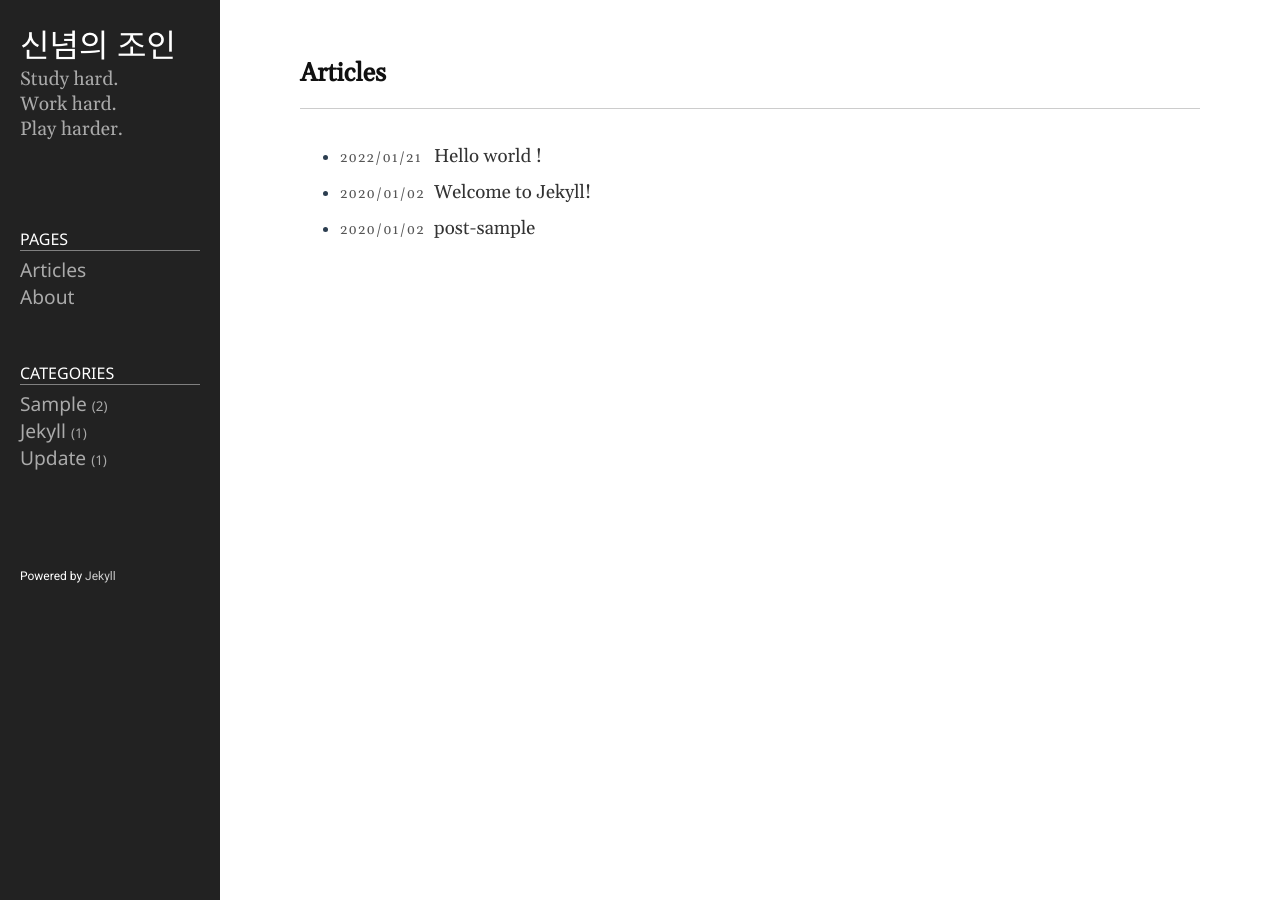
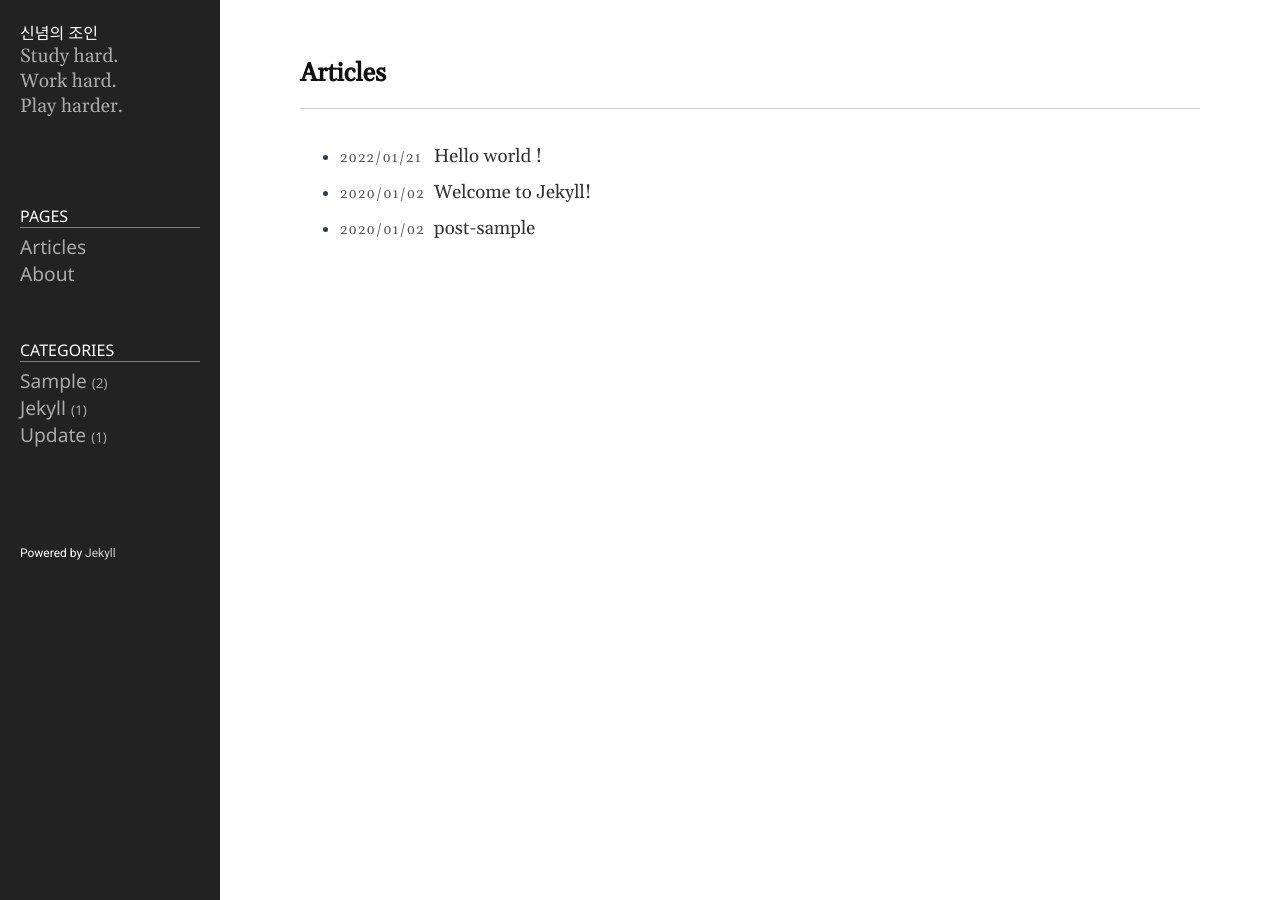
Before and after one commit to shin-nyum/shin-nyum_test.github.io, a Jekyll site: the page built from index.md, in a window 1280 px wide. Built offline with Jekyll 4.4.1, drawn with Linux system fonts in a browser that asks for light colours.

Commit message:
site mode

```diff
--- a/public/css/style.css
+++ b/public/css/style.css
@@ -112,7 +112,7 @@ code {
 }
 
 .sidebar-brand > a {
-	font-size: 200%;
+	font-size: 100%;
 	font-family: 'Nanum Myeongjo';
 	color: #fff;
 }
```
